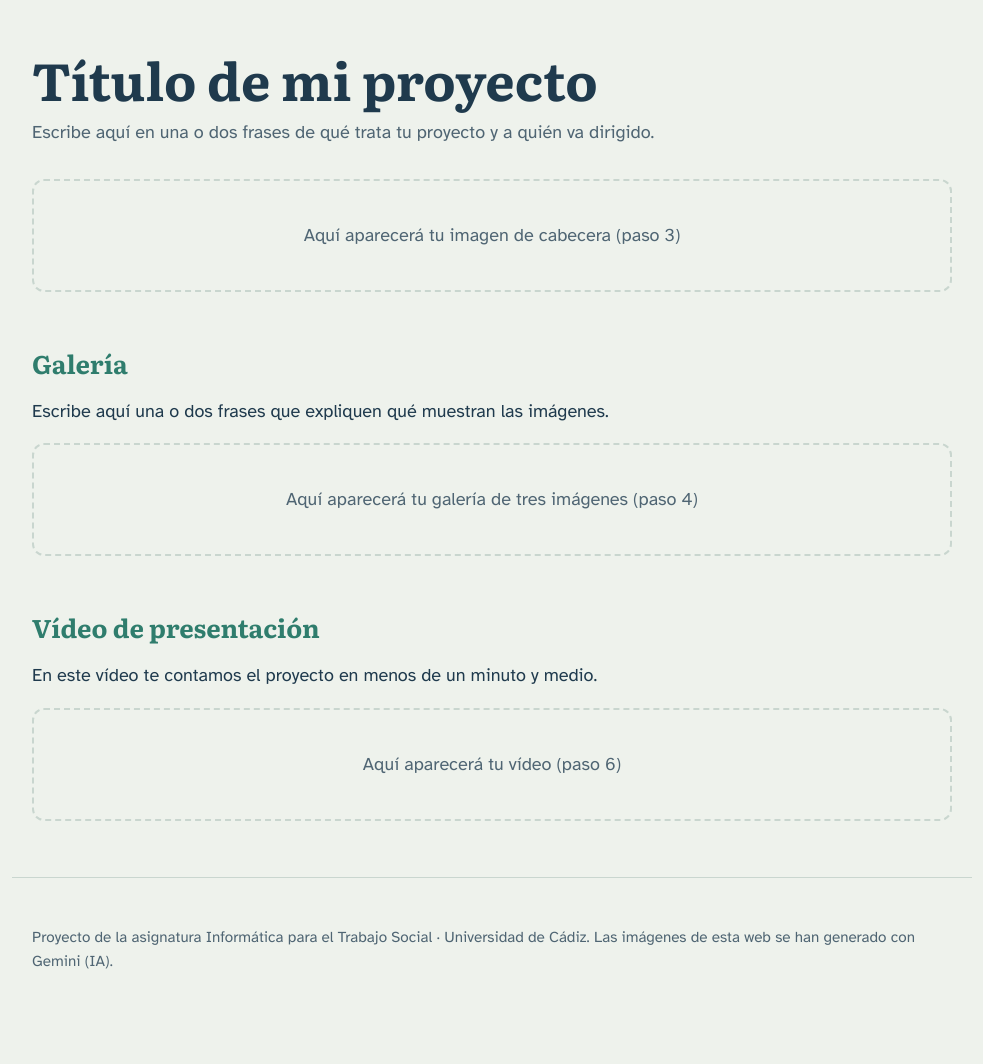
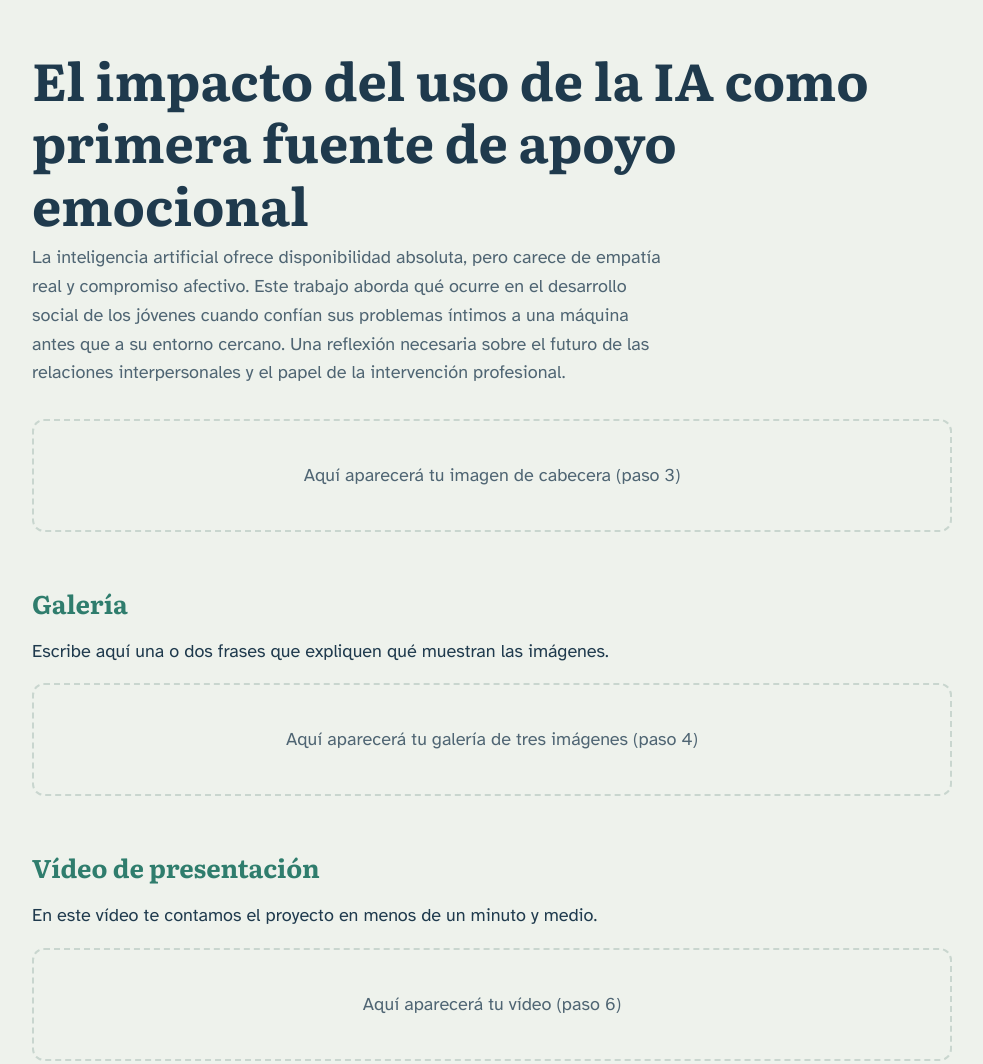
Before and after one commit to nuriafranco/practica-imagenes-video, a plain HTML site: page index.html in a window 1280 px wide. Shown: the top 1064 px of the page, without its empty margins (148-1131 px from the left). Before the commit the page ends 1037 px from the top, so only its background shows below. Drawn offline with Linux system fonts and the light colour scheme.

Commit message:
Añado index base

```diff
--- a/index.html
+++ b/index.html
@@ -4,7 +4,7 @@
   <meta charset="UTF-8">
   <meta name="viewport" content="width=device-width, initial-scale=1">
   <!-- Cambia este título por el de tu proyecto -->
-  <title>Título de mi proyecto</title>
+  <title>El impacto del uso de la IA como primera fuente de apoyo emocional</title>
   <link rel="preconnect" href="https://fonts.googleapis.com">
   <link rel="preconnect" href="https://fonts.gstatic.com" crossorigin>
   <link href="https://fonts.googleapis.com/css2?family=Atkinson+Hyperlegible:wght@400;700&family=Literata:opsz,wght@7..72,500;7..72,700&display=swap" rel="stylesheet">
@@ -144,8 +144,8 @@
 
   <header>
     <!-- Cambia este título por el de tu proyecto -->
-    <h1>Título de mi proyecto</h1>
-    <p class="subtitulo">Escribe aquí en una o dos frases de qué trata tu proyecto y a quién va dirigido.</p>
+    <h1>El impacto del uso de la IA como primera fuente de apoyo emocional</h1>
+    <p class="subtitulo">La inteligencia artificial ofrece disponibilidad absoluta, pero carece de empatía real y compromiso afectivo. Este trabajo aborda qué ocurre en el desarrollo social de los jóvenes cuando confían sus problemas íntimos a una máquina antes que a su entorno cercano. Una reflexión necesaria sobre el futuro de las relaciones interpersonales y el papel de la intervención profesional.</p>
 
     <div class="zona" data-aviso="Aquí aparecerá tu imagen de cabecera (paso 3)">
       <!-- PASO 3: CABECERA ============================ INICIO -->
```
